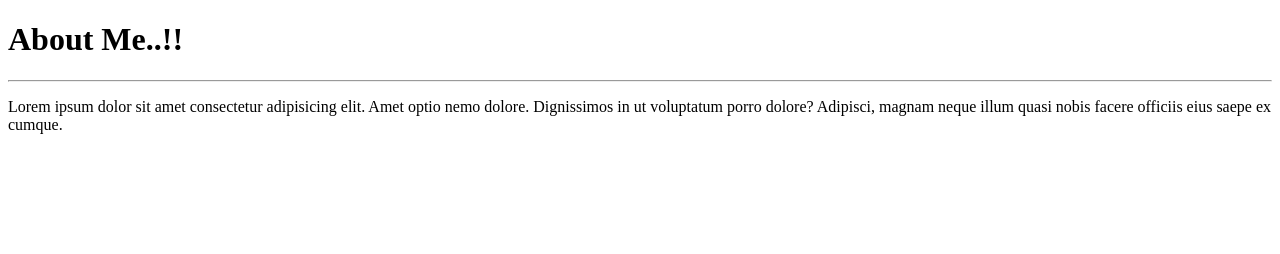
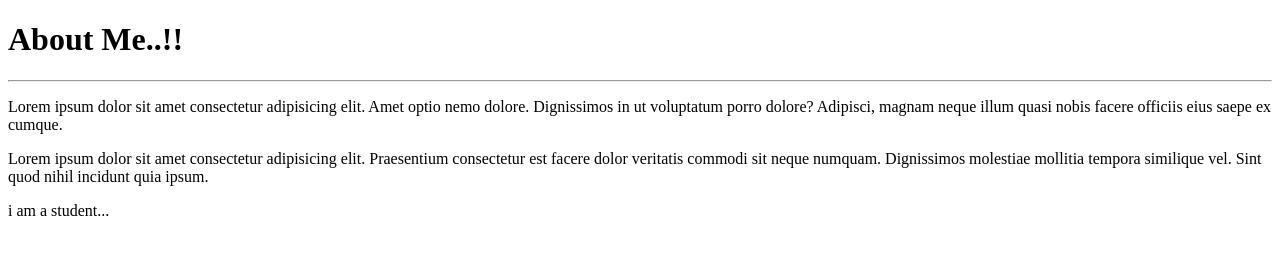
Before and after one commit to mihirkanojia95/my-portfolio, a plain HTML site: page about.html in a window 1280 px wide. Drawn offline with Linux system fonts and the light colour scheme.

Commit message:
update about.html

```diff
--- a/about.html
+++ b/about.html
@@ -13,6 +13,13 @@
         Lorem ipsum dolor sit amet consectetur adipisicing elit. Amet optio nemo dolore. Dignissimos in ut voluptatum porro dolore? Adipisci, magnam neque illum quasi nobis facere officiis eius saepe ex cumque.
 
     </p>
+    <p>
+        Lorem ipsum dolor sit amet consectetur adipisicing elit. Praesentium consectetur est facere dolor veritatis commodi sit neque numquam. Dignissimos molestiae mollitia tempora similique vel. Sint quod nihil incidunt quia ipsum.
+    </p>
+
+    <P>
+        i am a student...
+    </P>
 
 </body>
 </html>
```
